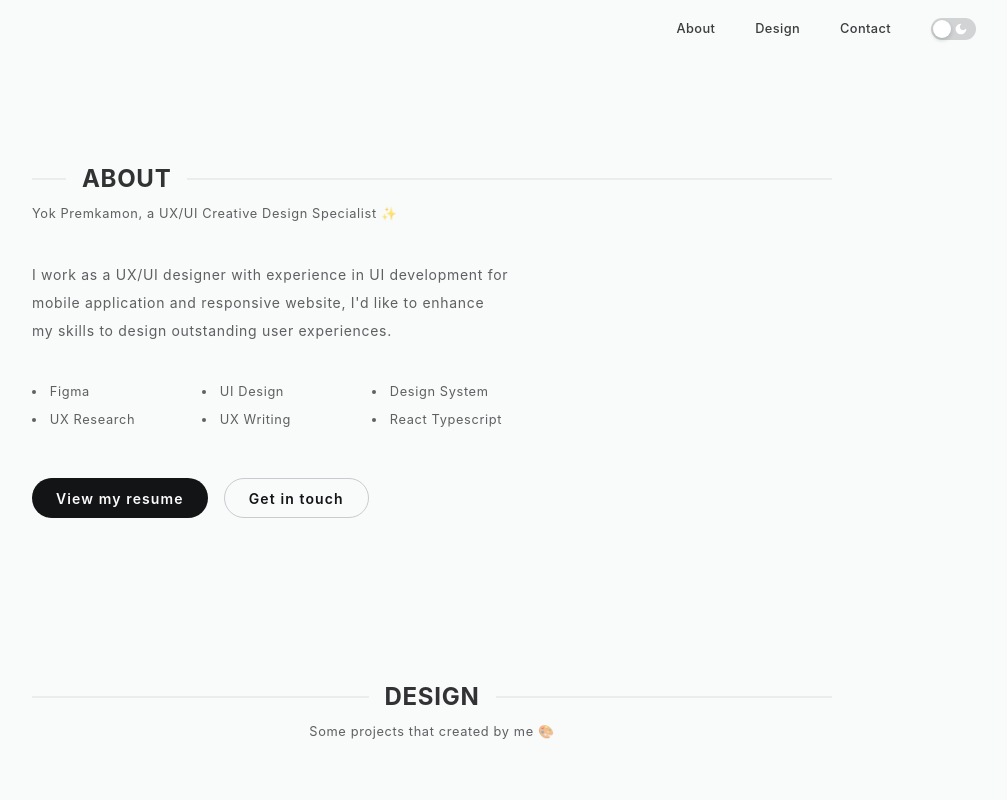
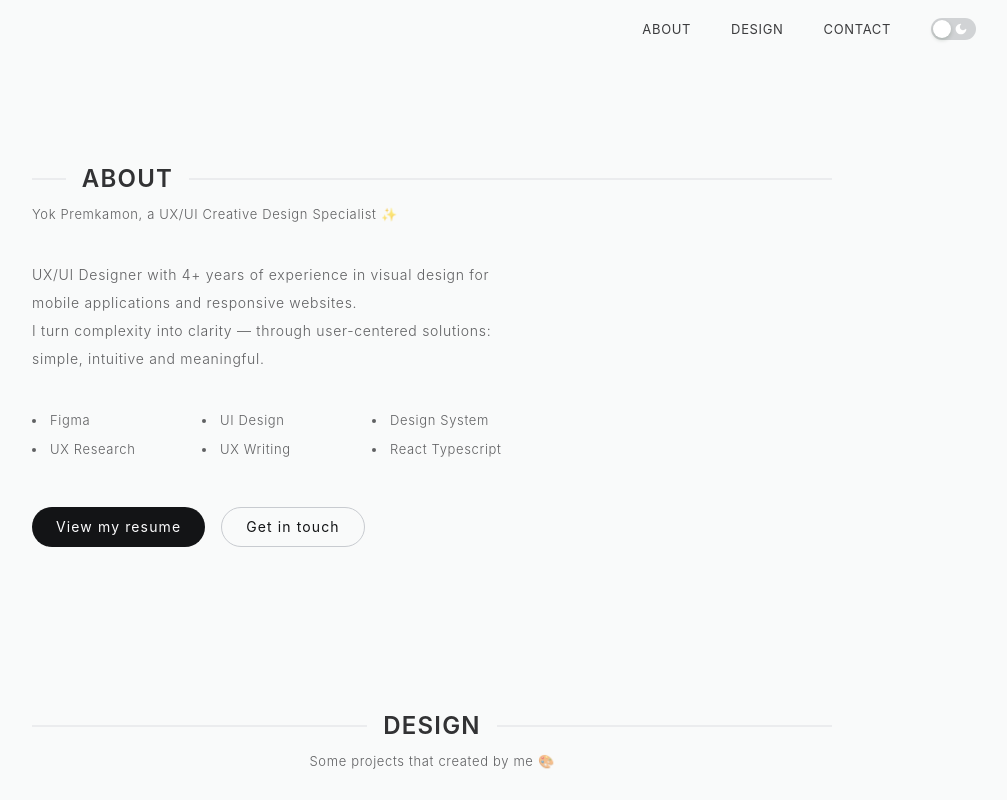
Before and after one commit to yokpkm/portfolio, a Next.js app: page / in a window 1280 px wide. Shown: the top 800 px of the page, without its empty margins (208-1215 px from the left). Built offline with nearby package versions, Linux system fonts and the light colour scheme; what @ant-design/nextjs-registry would draw is missing.

Commit message:
💄 adjust text style

```diff
--- a/src/app/components/Layout/components/desktop/Navbar.tsx
+++ b/src/app/components/Layout/components/desktop/Navbar.tsx
@@ -47,12 +47,12 @@ export const NavbarDesktop: React.FC<Props> = ({ theme, themeToggle }) => {
           <Row gutter={[40, 0]} align="middle">
             <Col>
               <Link to="about" smooth={true} duration={1000} offset={-160}>
-                <TextMenu>About</TextMenu>
+                <TextMenu>ABOUT</TextMenu>
               </Link>
             </Col>
             <Col>
               <Link to="design" smooth={true} duration={1000} offset={-160}>
-                <TextMenu>Design</TextMenu>
+                <TextMenu>DESIGN</TextMenu>
               </Link>
             </Col>
             <Col>
@@ -62,7 +62,7 @@ export const NavbarDesktop: React.FC<Props> = ({ theme, themeToggle }) => {
                 duration={1000}
                 onClick={() => animateScroll.scrollToBottom}
               >
-                <TextMenu>Contact</TextMenu>
+                <TextMenu>CONTACT</TextMenu>
               </Link>
             </Col>
             <Col>
--- a/src/app/components/Layout/components/mobile/Navbar.tsx
+++ b/src/app/components/Layout/components/mobile/Navbar.tsx
@@ -100,7 +100,7 @@ export const NavbarMobile: React.FC<Props> = ({ theme, themeToggle }) => {
             offset={-120}
             onClick={() => setOpenMenu(false)}
           >
-            <TextMenu>About</TextMenu>
+            <TextMenu>ABOUT</TextMenu>
           </Link>
         </Row>
         <Row justify="center" style={{ marginBottom: 32 }}>
@@ -111,7 +111,7 @@ export const NavbarMobile: React.FC<Props> = ({ theme, themeToggle }) => {
             offset={-120}
             onClick={() => setOpenMenu(false)}
           >
-            <TextMenu>Design</TextMenu>
+            <TextMenu>DESIGN</TextMenu>
           </Link>
         </Row>
         <Row justify="center">
@@ -122,7 +122,7 @@ export const NavbarMobile: React.FC<Props> = ({ theme, themeToggle }) => {
             offset={0}
             onClick={() => setOpenMenu(false)}
           >
-            <TextMenu>Contact</TextMenu>
+            <TextMenu>CONTACT</TextMenu>
           </Link>
         </Row>
         <DividerMenu />
--- a/src/app/components/button/index.tsx
+++ b/src/app/components/button/index.tsx
@@ -12,8 +12,8 @@ export const ButtonPrimary = styled(Button)<PropsTheme>`
   border: unset;
   border-radius: 360px;
   box-shadow: unset;
-  font-size: ${(props) => props.theme.textSize.button};
-  font-weight: 600;
+  font-size: ${(props) => props.theme.textSize.body};
+  font-weight: 400;
   letter-spacing: 0.08em;
   color: ${(props) => props.theme.primaryBtn.foreground} !important;
 
@@ -37,8 +37,8 @@ export const ButtonSecondary = styled(Button)<PropsTheme>`
   border-radius: 360px;
   box-shadow: unset;
   color: ${(props) => props.theme.secondaryBtn.foreground} !important;
-  font-size: ${(props) => props.theme.textSize.button};
-  font-weight: 600;
+  font-size: ${(props) => props.theme.textSize.body};
+  font-weight: 400;
   letter-spacing: 0.08em;
 
   &&.ant-btn:hover,
--- a/src/app/pages/about/page.tsx
+++ b/src/app/pages/about/page.tsx
@@ -30,7 +30,7 @@ const AboutSection: React.FC = () => {
 
         <Row justify="start">
           <TextBody>
-            I work as a UX/UI designer with experience in UI development for
+           UX/UI Designer with 4+ years of experience in visual design for
           </TextBody>
         </Row>
         <Row
@@ -38,14 +38,20 @@ const AboutSection: React.FC = () => {
           style={xs || !sm ? { marginTop: 16 } : { marginTop: 6 }}
         >
           <TextBody>
-            mobile application and responsive website, I'd like to enhance
+            mobile applications and responsive websites.
           </TextBody>
         </Row>
         <Row
           justify="start"
           style={xs || !sm ? { marginTop: 16 } : { marginTop: 6 }}
         >
-          <TextBody>my skills to design outstanding user experiences.</TextBody>
+          <TextBody>I turn complexity into clarity — through user-centered solutions:</TextBody>
+        </Row>
+        <Row
+          justify="start"
+          style={xs || !sm ? { marginTop: 16 } : { marginTop: 6 }}
+        >
+          <TextBody>simple, intuitive and meaningful.</TextBody>
         </Row>
 
         {xs || !sm ? (
--- a/src/app/pages/design/card-items/01-web-app-design/components/modal.tsx
+++ b/src/app/pages/design/card-items/01-web-app-design/components/modal.tsx
@@ -2,7 +2,7 @@ import { Image } from "@heroui/react";
 import { Grid, Row, Col, Button } from "antd";
 import { StyledModal } from "../../../../../components/modal";
 import { StyledTag } from "@/app/components/tag";
-import { TextHeadline, TextModal } from "../../../../../components/text";
+import { TextHeadline, TextModalContent } from "../../../../../components/text";
 
 interface Props {
   open: boolean;
@@ -65,15 +65,15 @@ export const ModalDetail01: React.FC<Props> = ({ open, setOpen }) => {
               </Col>
               <Col span={24}>
                 <Row justify={xs && !sm ? "start" : "center"}>
-                  <TextModal>
+                  <TextModalContent>
                     The web application purpose is to track progress of
                     projects.
-                  </TextModal>
+                  </TextModalContent>
                 </Row>
                 <Row justify={xs && !sm ? "start" : "center"}>
-                  <TextModal>
+                  <TextModalContent>
                     It's simple to use and responsive to all platforms.
-                  </TextModal>
+                  </TextModalContent>
                 </Row>
               </Col>
               <Col span={24}>
@@ -88,14 +88,14 @@ export const ModalDetail01: React.FC<Props> = ({ open, setOpen }) => {
               </Col>
               <Col span={24}>
                 <Row justify={xs && !sm ? "start" : "center"}>
-                  <TextModal>
+                  <TextModalContent>
                     The teacher must create projects or subjects.
-                  </TextModal>
+                  </TextModalContent>
                 </Row>
                 <Row justify={xs && !sm ? "start" : "center"}>
-                  <TextModal>
+                  <TextModalContent>
                     After that, students joined and update the progress.
-                  </TextModal>
+                  </TextModalContent>
                 </Row>
               </Col>
               <Col span={24}>
@@ -110,9 +110,9 @@ export const ModalDetail01: React.FC<Props> = ({ open, setOpen }) => {
               </Col>
               <Col span={24}>
                 <Row justify={xs && !sm ? "start" : "center"}>
-                  <TextModal>
+                  <TextModalContent>
                     Teachers can share information on the news tab.
-                  </TextModal>
+                  </TextModalContent>
                 </Row>
               </Col>
               <Col span={24}>
@@ -127,9 +127,9 @@ export const ModalDetail01: React.FC<Props> = ({ open, setOpen }) => {
               </Col>
               <Col span={24}>
                 <Row justify={xs && !sm ? "start" : "center"}>
-                  <TextModal>
+                  <TextModalContent>
                     Students can respond to questionnaire on the files tab.
-                  </TextModal>
+                  </TextModalContent>
                 </Row>
               </Col>
               <Col span={24}>
@@ -144,10 +144,10 @@ export const ModalDetail01: React.FC<Props> = ({ open, setOpen }) => {
               </Col>
               <Col span={24}>
                 <Row justify={xs && !sm ? "start" : "center"}>
-                  <TextModal>
+                  <TextModalContent>
                     Students can upload document or media files on the groups
                     tab.
-                  </TextModal>
+                  </TextModalContent>
                 </Row>
               </Col>
               <Col span={24}>
@@ -162,9 +162,9 @@ export const ModalDetail01: React.FC<Props> = ({ open, setOpen }) => {
               </Col>
               <Col span={24}>
                 <Row justify={xs && !sm ? "start" : "center"}>
-                  <TextModal>
+                  <TextModalContent>
                     Last, they can make appointments on the progress tab.
-                  </TextModal>
+                  </TextModalContent>
                 </Row>
               </Col>
             </Row>
--- a/src/app/pages/design/card-items/01-web-app-design/index.tsx
+++ b/src/app/pages/design/card-items/01-web-app-design/index.tsx
@@ -3,7 +3,8 @@ import { Row, Col } from "antd";
 import { ModalDetail01 } from "./components/modal";
 import { StyledCard } from "@/app/components/card";
 import { StyledTag } from "../../../../components/tag";
-import { TextCard, TextHeading } from "../../../../components/text";
+import { TextCardTitle, TextCardContent} from "@/app/components/text";
+
 
 interface Props {
   open: boolean;
@@ -30,12 +31,12 @@ export const WebAppDesign: React.FC<Props> = ({ open, setOpen }) => {
         >
           <Row style={{ marginTop: 12 }}>
             <Col span={24}>
-              <TextHeading>PROGRESS TRACKING</TextHeading>
+              <TextCardTitle>PROGRESS TRACKING</TextCardTitle>
             </Col>
             <Col span={24}>
-              <TextCard>
+              <TextCardContent>
                 Web application for progress updating of project
-              </TextCard>
+              </TextCardContent>
             </Col>
           </Row>
           <Row gutter={[6, 6]} style={{ marginTop: 16 }}>
--- a/src/app/theme/dark-theme.ts
+++ b/src/app/theme/dark-theme.ts
@@ -88,9 +88,9 @@ const darkTheme = {
   textSize: {
     headline: "1.5rem", //24px
     title: "1rem", //16px
-    cta: "0.9rem", //about 14.4px
     body: "0.875rem", //14px
-    caption: "0.8rem", //about 12.8px
+    caption: "0.8125rem", //13px
+    label: "0.75rem", //about 12px
   },
 } as DarkTheme;
 
--- a/src/app/theme/index.ts
+++ b/src/app/theme/index.ts
@@ -92,9 +92,9 @@ export interface LightTheme {
   textSize: {
     headline: string;
     title: string;
-    cta: string;
     body: string;
     caption: string;
+    label: string;
   };
 }
 
@@ -185,9 +185,9 @@ export interface DarkTheme {
   textSize: {
     headline: string;
     title: string;
-    cta: string;
     body: string;
     caption: string;
+    label: string;
   };
 }
 
--- a/src/app/theme/light-theme.ts
+++ b/src/app/theme/light-theme.ts
@@ -87,9 +87,9 @@ const lightTheme = {
   textSize: {
     headline: "1.5rem", //24px
     title: "1rem", //16px
-    cta: "0.9rem", //about 14.5px
     body: "0.875rem", //14px
-    caption: "0.8rem", //about 12.8px
+    caption: "0.8125rem", //13px
+    label: "0.75rem", //about 12px
   },
 } as LightTheme;
 
```
Also changed, not shown: src/app/components/Text/index.tsx (+52 -44 lines).
